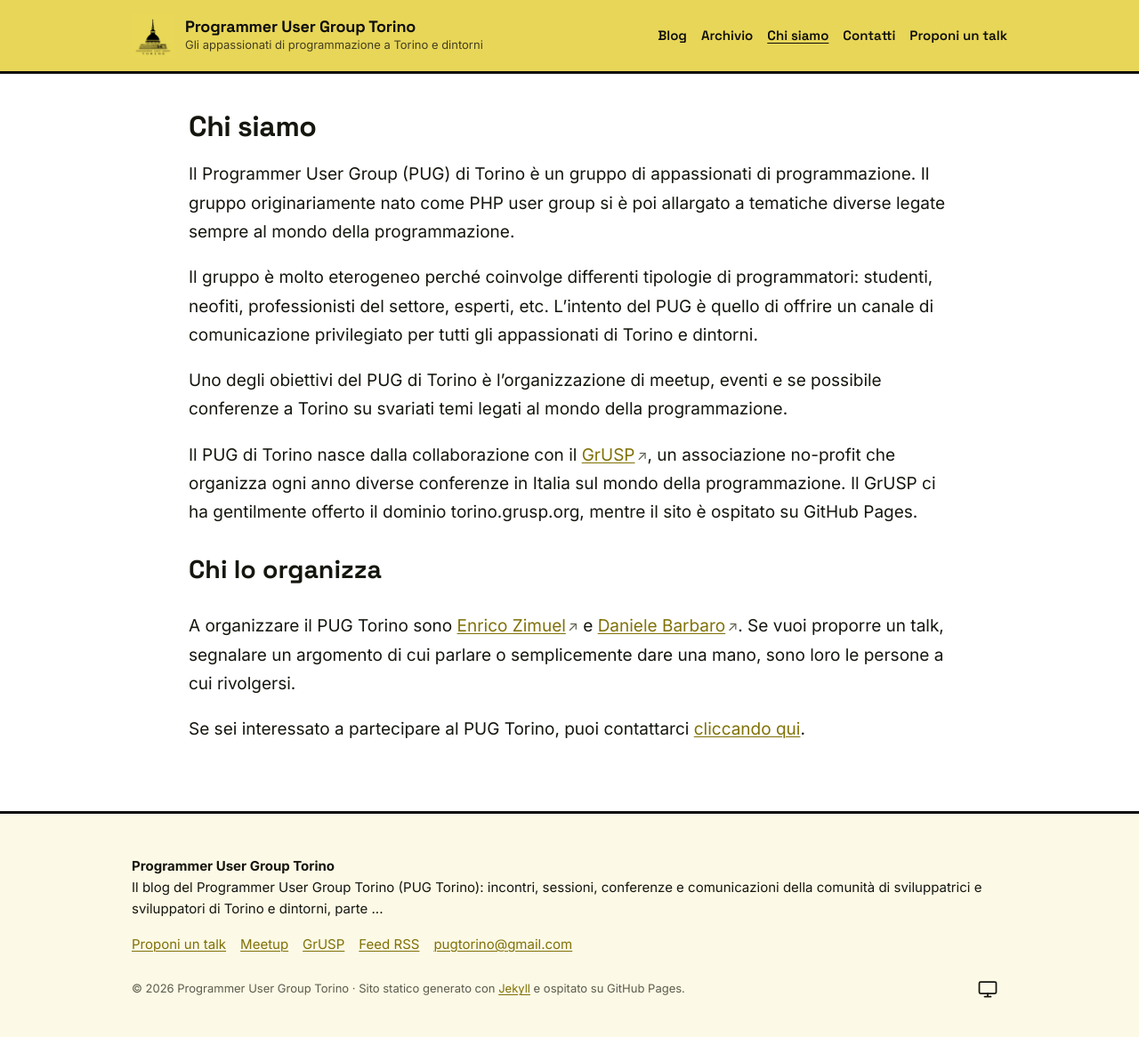
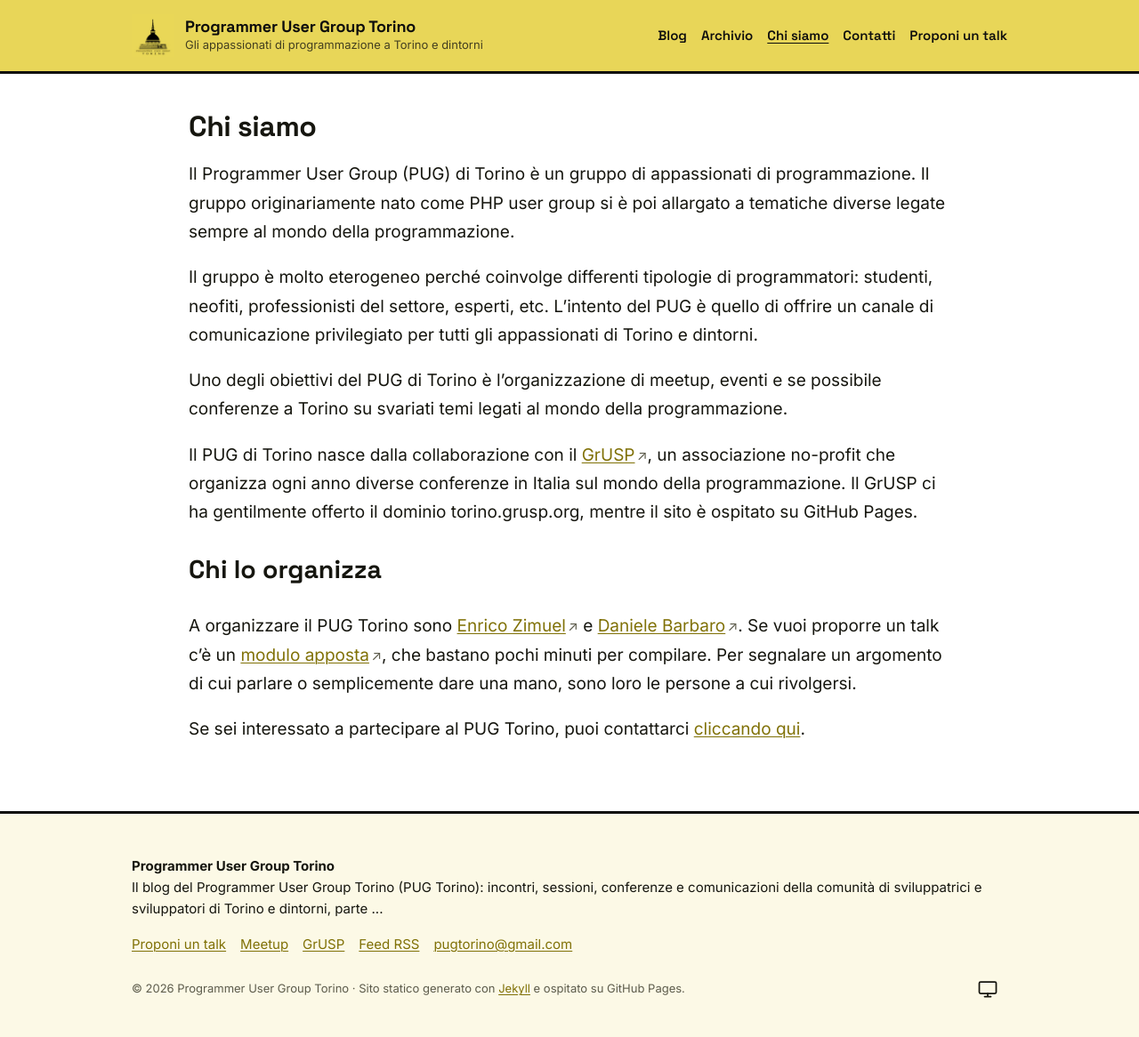
Before and after one commit to GrUSP/torino.grusp.org, a Jekyll site: the page built from pagine/chi-siamo.md, in a window 1280 px wide. Shown: the whole page at 89% size. Built offline with Jekyll 4.4.1, drawn with Linux system fonts in a browser that asks for light colours.

Commit message:
docs(content): link the talk proposal form

```diff
--- a/pagine/chi-siamo.md
+++ b/pagine/chi-siamo.md
@@ -14,6 +14,6 @@ Il PUG di Torino nasce dalla collaborazione con il [GrUSP]({{ site.social.grusp
 
 ## Chi lo organizza
 
-A organizzare il PUG Torino sono [Enrico Zimuel](https://www.linkedin.com/in/ezimuel/) e [Daniele Barbaro](https://www.linkedin.com/in/barbarodaniele/). Se vuoi proporre un talk, segnalare un argomento di cui parlare o semplicemente dare una mano, sono loro le persone a cui rivolgersi.
+A organizzare il PUG Torino sono [Enrico Zimuel](https://www.linkedin.com/in/ezimuel/) e [Daniele Barbaro](https://www.linkedin.com/in/barbarodaniele/). Se vuoi proporre un talk c'è un [modulo apposta]({{ site.talk_form }}), che bastano pochi minuti per compilare. Per segnalare un argomento di cui parlare o semplicemente dare una mano, sono loro le persone a cui rivolgersi.
 
 Se sei interessato a partecipare al PUG Torino, puoi contattarci [cliccando qui]({{ '/contatti/' | relative_url }} "Modulo di contatto").
```
Also changed, not shown: pagine/contatti.md (+1 -0 lines).
